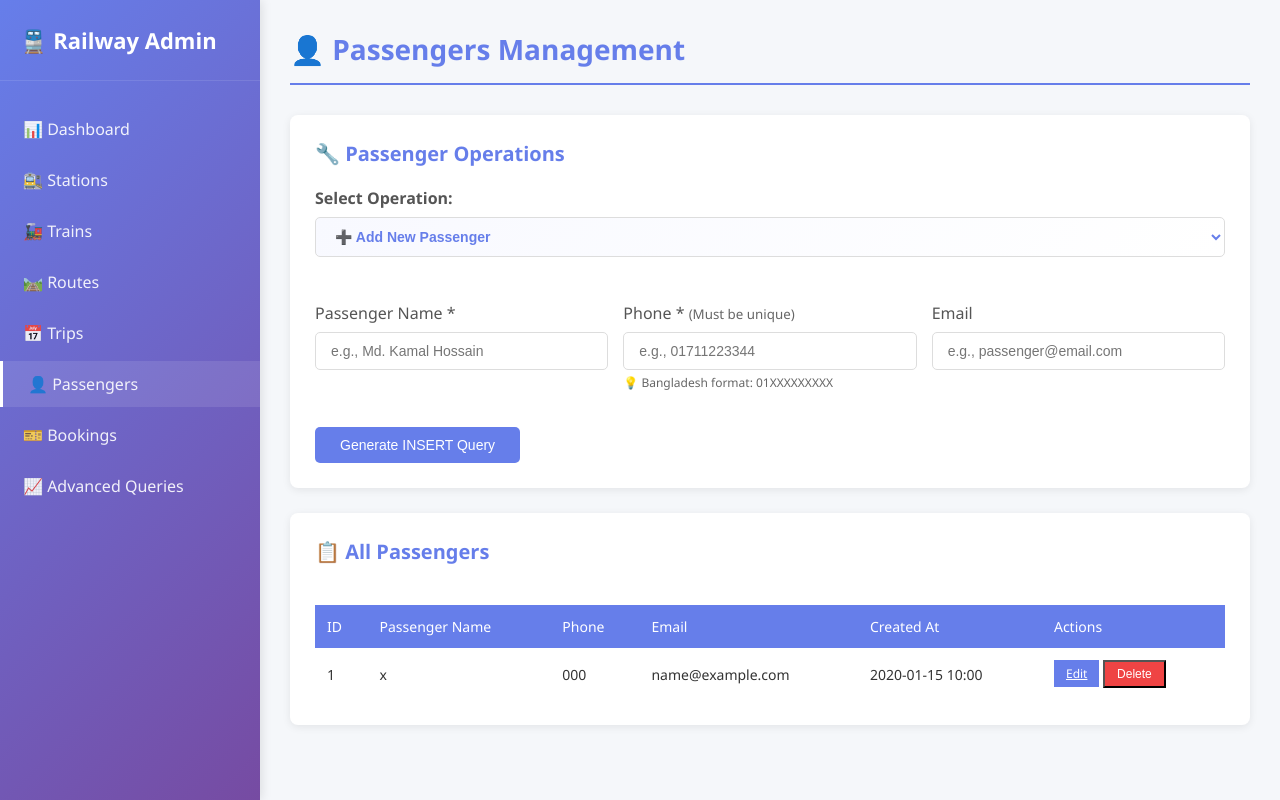
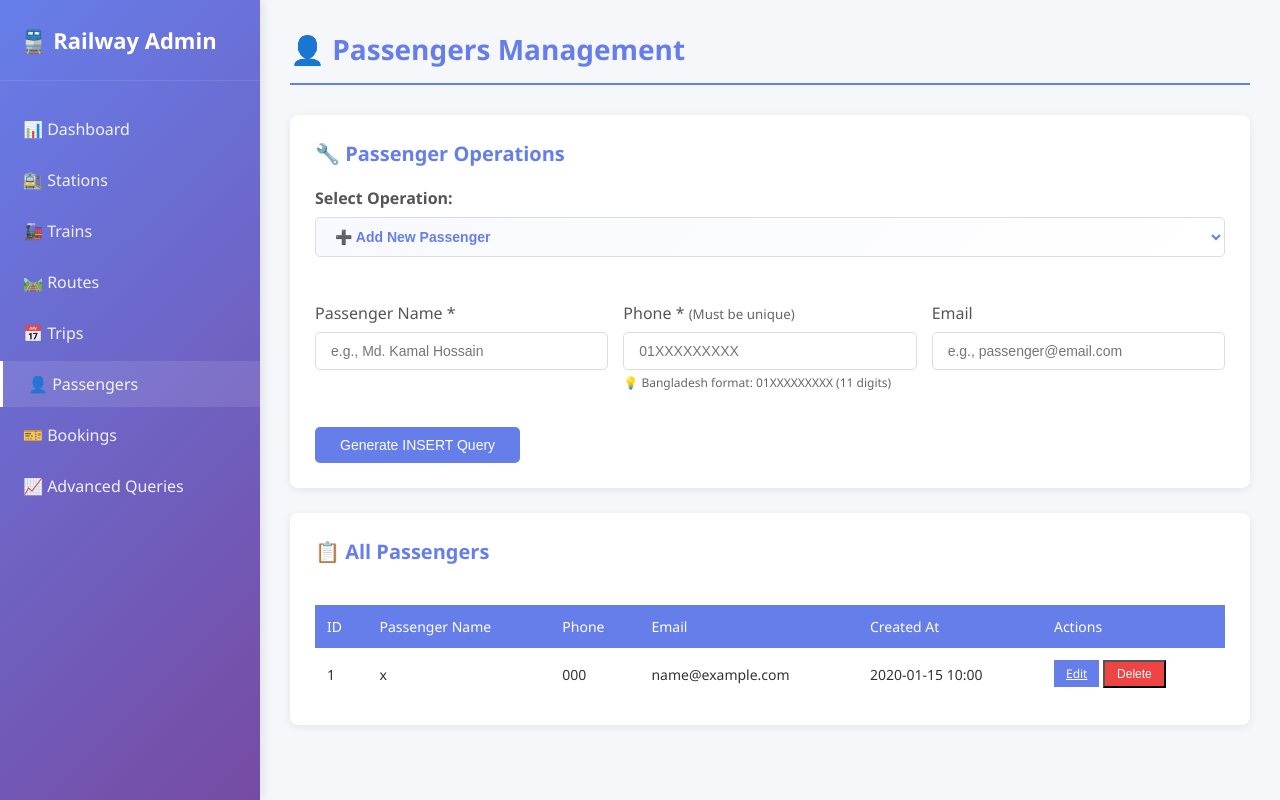
Before and after one commit to Abhijeet-Deb-Nath/Railway-Lite-Web, a PHP site: page /pages/passengers.php in a window 1280 px wide. Run offline with PHP 8.4, Linux system fonts and the light colour scheme; tables that the repository leaves empty hold one stand-in row (values such as "Sample post").

Commit message:
passenger phone number checking implemented

```diff
--- a/pages/passengers.php
+++ b/pages/passengers.php
@@ -23,14 +23,30 @@ if ($_SERVER['REQUEST_METHOD'] == 'POST') {
             $passenger_name = escapeString($conn, $_POST['passenger_name']);
             $phone = escapeString($conn, $_POST['phone']);
             $email = escapeString($conn, $_POST['email']);
-            $generatedQuery = "INSERT INTO passengers (passenger_name, phone, email) VALUES ('$passenger_name', '$phone', '$email')";
+
+            // Server-side BD phone validation
+            if (!preg_match('/^01[3-9][0-9]{8}$/', $phone)) {
+                $message = '<div class="alert alert-error">✗ Invalid phone number format. Phone must be 11 digits starting with 01 (e.g., 01712345678)</div>';
+                $showQueryBox = false;
+                $currentOperation = 'create';
+            } else {
+                $generatedQuery = "INSERT INTO passengers (passenger_name, phone, email) VALUES ('$passenger_name', '$phone', '$email')";
+            }
         }
         elseif ($operation == 'update') {
             $passenger_id = (int)$_POST['passenger_id'];
             $passenger_name = escapeString($conn, $_POST['passenger_name']);
             $phone = escapeString($conn, $_POST['phone']);
             $email = escapeString($conn, $_POST['email']);
-            $generatedQuery = "UPDATE passengers SET passenger_name='$passenger_name', phone='$phone', email='$email' WHERE passenger_id=$passenger_id";
+
+            // Server-side BD phone validation
+            if (!preg_match('/^01[3-9][0-9]{8}$/', $phone)) {
+                $message = '<div class="alert alert-error">✗ Invalid phone number format. Phone must be 11 digits starting with 01 (e.g., 01712345678)</div>';
+                $showQueryBox = false;
+                $currentOperation = 'update';
+            } else {
+                $generatedQuery = "UPDATE passengers SET passenger_name='$passenger_name', phone='$phone', email='$email' WHERE passenger_id=$passenger_id";
+            }
         }
         elseif ($operation == 'delete') {
             $passenger_id = (int)$_POST['passenger_id'];
@@ -75,7 +91,7 @@ if ($_SERVER['REQUEST_METHOD'] == 'POST') {
             $showQueryBox = true;
             $executedQuery = '';  // Don't show in "Executed Query" section since it failed
 
-            // Check for duplicate entry error
+            // Check for specific error types
             $error_msg = $result['error'];
             if (strpos($error_msg, 'Duplicate entry') !== false) {
                 if (strpos($error_msg, 'phone') !== false) {
@@ -83,6 +99,8 @@ if ($_SERVER['REQUEST_METHOD'] == 'POST') {
                 } else {
                     $message = '<div class="alert alert-error">✗ Error: Duplicate entry detected. Please use unique values.</div>';
                 }
+            } elseif (strpos($error_msg, 'chk_phone_bd_format') !== false || strpos($error_msg, 'Check constraint') !== false) {
+                $message = '<div class="alert alert-error">✗ Error: Invalid phone number format. Phone must be 11 digits starting with 01 (e.g., 01712345678). Bangladesh format required.</div>';
             } else {
                 $message = '<div class="alert alert-error">✗ Error: ' . $error_msg . '</div>';
             }
@@ -144,8 +162,15 @@ if (isset($_GET['edit_id'])) {
                 </div>
                 <div class="form-group">
                     <label>Phone * <small style="color: #666; font-weight: normal;">(Must be unique)</small></label>
-                    <input type="text" name="phone" value="<?php echo $_POST['phone'] ?? ''; ?>" required maxlength="15" placeholder="e.g., 01711223344">
-                    <small style="color: #666; font-size: 12px;">💡 Bangladesh format: 01XXXXXXXXX</small>
+                    <input type="text"
+                           name="phone"
+                           value="<?php echo $_POST['phone'] ?? ''; ?>"
+                           required
+                           pattern="01[3-9][0-9]{8}"
+                           title="Phone must be 11 digits starting with 01 (e.g., 01712345678)"
+                           maxlength="11"
+                           placeholder="01XXXXXXXXX">
+                    <small style="color: #666; font-size: 12px;">💡 Bangladesh format: 01XXXXXXXXX (11 digits)</small>
                 </div>
                 <div class="form-group">
                     <label>Email</label>
@@ -260,7 +285,14 @@ if (isset($_GET['edit_id'])) {
                 </div>
                 <div class="form-group">
                     <label>Phone *</label>
-                    <input type="text" name="phone" value="<?php echo $edit_passenger['phone']; ?>" required maxlength="15">
+                    <input type="text"
+                           name="phone"
+                           value="<?php echo $edit_passenger['phone']; ?>"
+                           required
+                           pattern="01[3-9][0-9]{8}"
+                           title="Phone must be 11 digits starting with 01 (e.g., 01712345678)"
+                           maxlength="11"
+                           placeholder="01XXXXXXXXX">
                 </div>
                 <div class="form-group">
                     <label>Email</label>
```
